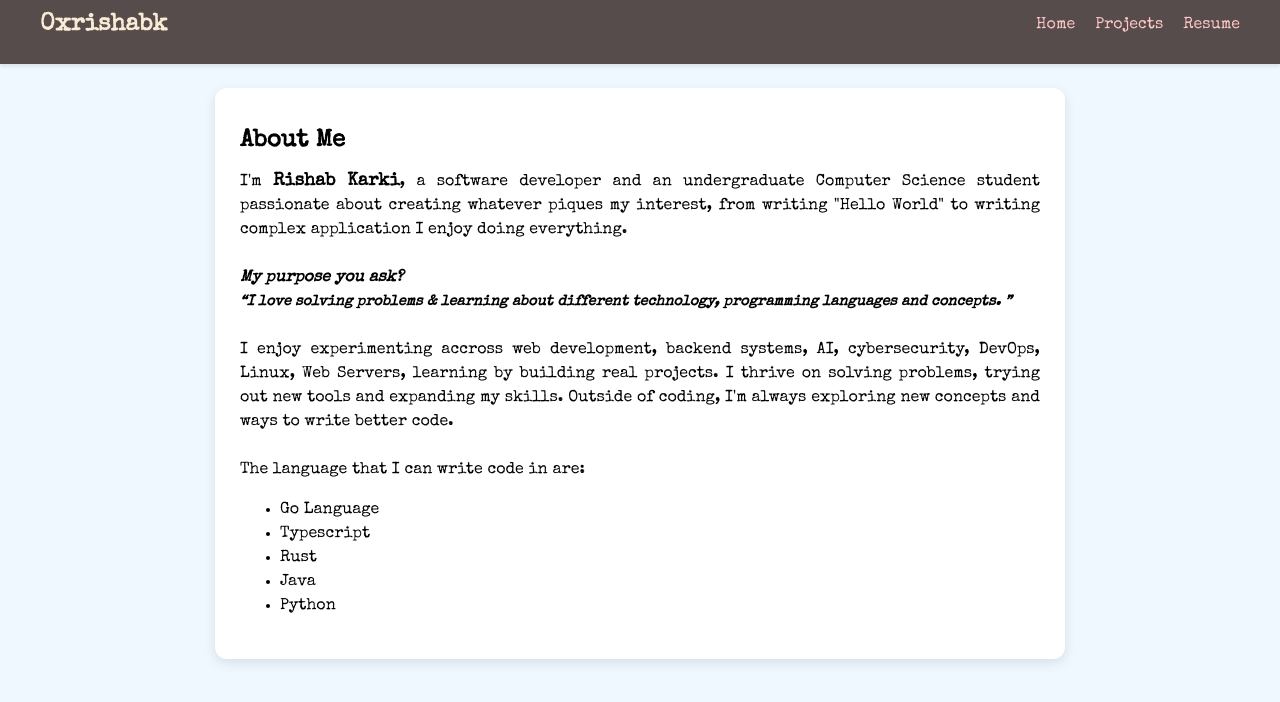
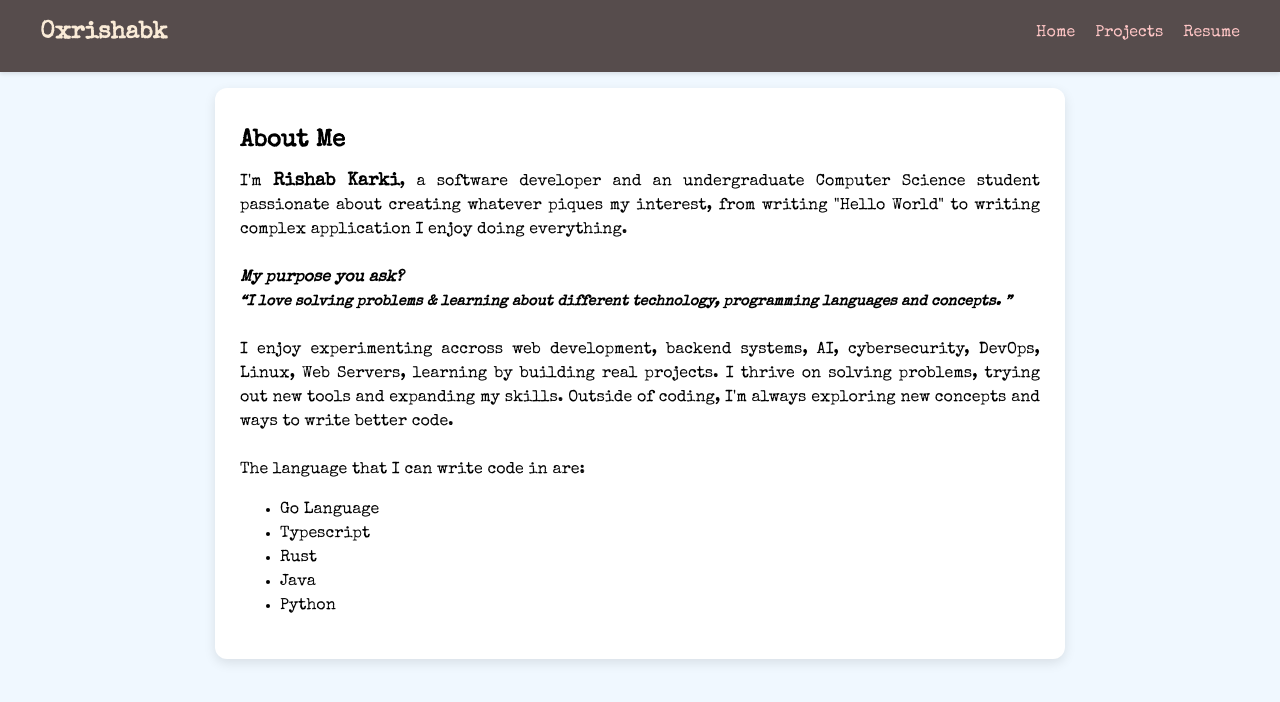
Before and after one commit to 0xrishabk/portfolio_updated, a React (Vite) app: page / in a window 1280 px wide. Shown: the top 702 px of the page. Built offline with nearby package versions, Linux system fonts and the light colour scheme.

Commit message:
removed: Unnecessary property

```diff
--- a/src/components/Navbar.css
+++ b/src/components/Navbar.css
@@ -8,12 +8,8 @@
     height: 60px;
     padding-top: 9px;
     padding-bottom: 3px;
-    transition: transform 0.5s;
 }
 
-.navbar:hover {
-    transform: translateY(-8px);
-}
 .navbar-logo a {
     text-decoration: none;
     color: antiquewhite;
@@ -21,8 +17,8 @@
 
 .navbar-logo a:hover {
     color: rgb(194, 255, 255);
-    transition: font-size 0.5s;
-    font-size: 105%;
+    transition: font-size 0.3s;
+    font-size: 102%;
 }
 
 .navbar-container {
```
